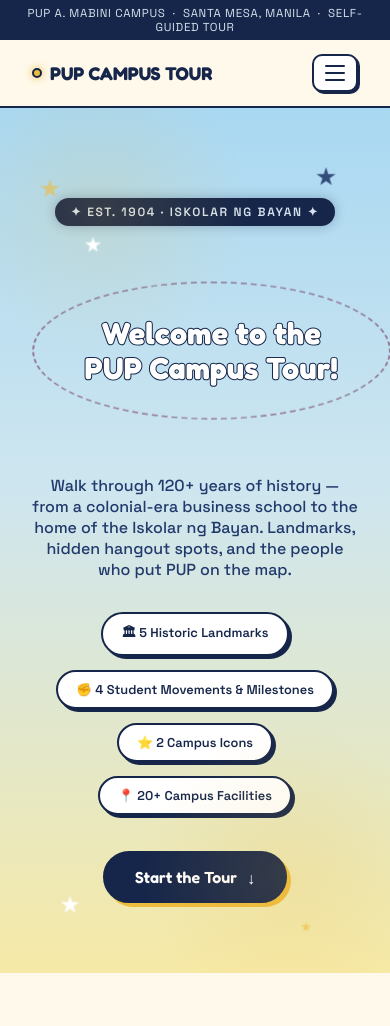
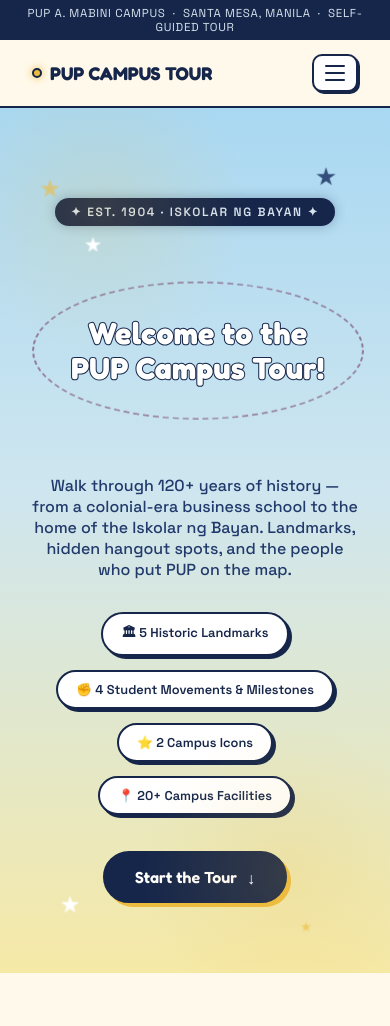
Before and after one commit to Haevenlyy/CAMPUS-TOUR, a plain HTML site: page index.html in a window 390 px wide. Shown: the top 1026 px of the page. Drawn offline with Linux system fonts and the light colour scheme.

Commit message:
Update index.html

```diff
--- a/index.html
+++ b/index.html
@@ -155,13 +155,9 @@
   }
   .orbit{
     position:relative;
-    width:min(680px, 92vw);
+    width:min(680px, 85vw); /* Reduced from 92vw to prevent it from touching the screen edges */
     margin:0 auto;
     padding:44px 10px;
-    display: flex;
-    flex-direction: column;
-    align-items: center;
-    justify-content: center;
   }
   .orbit::before{
     content:"";
@@ -184,7 +180,6 @@
     -webkit-text-stroke:2px var(--navy);
     paint-order:stroke fill;
     letter-spacing:.01em;
-    text-align: center;
   }
   .hero p.tagline{
     max-width:480px; margin:26px auto 0;
@@ -636,7 +631,7 @@
   }
 
   @media (max-width:880px){
-    .welcome .grid{grid-template-columns:1fai;}
+    .welcome .grid{grid-template-columns:1fr;}
     .card-grid{grid-template-columns:1fr 1fr;}
     .movements .card-grid{grid-template-columns:1fr;}
     .icon-grid{grid-template-columns:1fr;}
@@ -649,7 +644,7 @@
   @media (max-width:560px){
     .card-grid{grid-template-columns:1fr;}
     .infobar .wrap{grid-template-columns:1fr;}
-    .orbit { padding: 64px 10px; }
+    .orbit { padding: 64px 20px; width: 85vw; }
     .orbit::before { transform: scaleY(0.7); }
   }
 </style>
```
